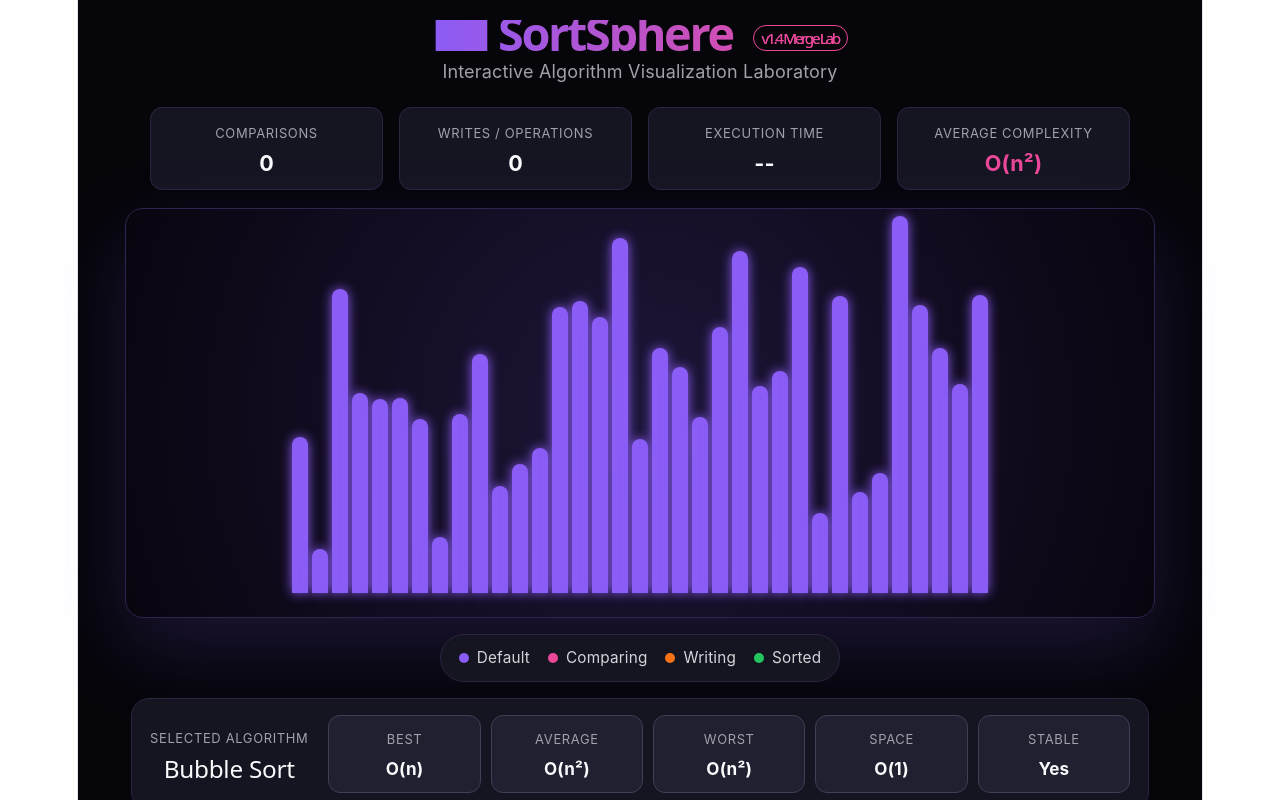
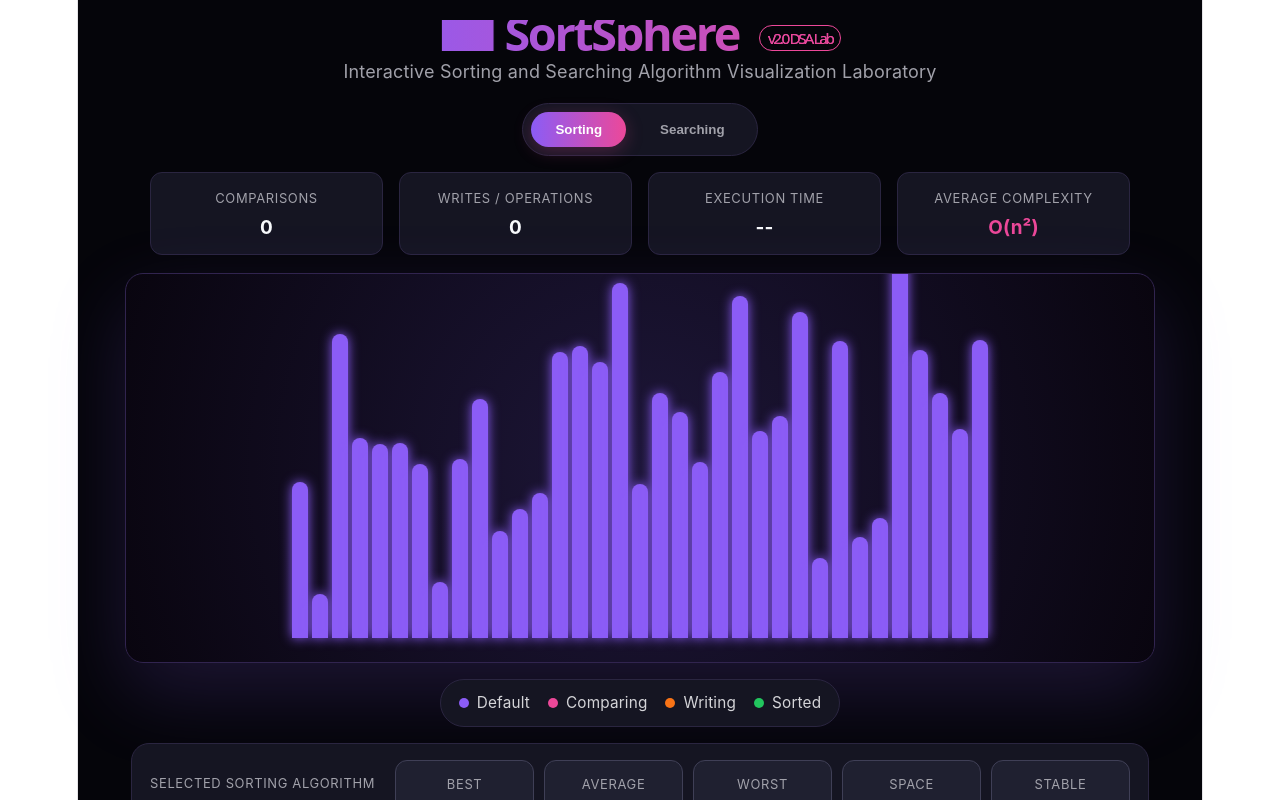
Before and after one commit to Alexy-ak06/Sortsphere, a React (Vite) app: page / in a window 1280 px wide. Shown: the top 800 px of the page. Built offline with nearby package versions, Linux system fonts and the light colour scheme.

Commit message:
SortSphere v2.0 - Added searching mode and target picker

```diff
--- a/src/App.jsx
+++ b/src/App.jsx
@@ -1,28 +1,24 @@
 import React, { useEffect, useMemo, useState } from "react";
 import { useSortVisualizer } from "./useSortVisualizer";
+import { useSearchVisualizer } from "./useSearchVisualizer";
 
 export default function App() {
+  const [mode, setMode] = useState("Sorting");
   const [arraySize, setArraySize] = useState(35);
   const [speed, setSpeed] = useState(30);
-  const [selectedAlgorithm, setSelectedAlgorithm] = useState("Bubble Sort");
+  const [selectedSortAlgorithm, setSelectedSortAlgorithm] = useState("Bubble Sort");
+  const [selectedSearchAlgorithm, setSelectedSearchAlgorithm] = useState("Linear Search");
+  const [targetValue, setTargetValue] = useState(120);
 
-  const {
-    array,
-    barColors,
-    isSorting,
-    metrics,
-    generateNewArray,
-    runBubbleSort,
-    runSelectionSort,
-    runInsertionSort,
-    runMergeSort,
-    runQuickSort,
-  } = useSortVisualizer(arraySize);
+  const sortVisualizer = useSortVisualizer(arraySize);
+  const searchVisualizer = useSearchVisualizer(arraySize);
 
-  const algorithmRegistry = useMemo(
+  const isSortingMode = mode === "Sorting";
+
+  const sortingRegistry = useMemo(
     () => ({
       "Bubble Sort": {
-        action: runBubbleSort,
+        action: sortVisualizer.runBubbleSort,
         best: "O(n)",
         average: "O(n²)",
         worst: "O(n²)",
@@ -30,7 +26,7 @@ export default function App() {
         stable: "Yes",
       },
       "Selection Sort": {
-        action: runSelectionSort,
+        action: sortVisualizer.runSelectionSort,
         best: "O(n²)",
         average: "O(n²)",
         worst: "O(n²)",
@@ -38,7 +34,7 @@ export default function App() {
         stable: "No",
       },
       "Insertion Sort": {
-        action: runInsertionSort,
+        action: sortVisualizer.runInsertionSort,
         best: "O(n)",
         average: "O(n²)",
         worst: "O(n²)",
@@ -46,7 +42,7 @@ export default function App() {
         stable: "Yes",
       },
       "Merge Sort": {
-        action: runMergeSort,
+        action: sortVisualizer.runMergeSort,
         best: "O(n log n)",
         average: "O(n log n)",
         worst: "O(n log n)",
@@ -54,7 +50,7 @@ export default function App() {
         stable: "Yes",
       },
       "Quick Sort": {
-  action: runQuickSort,
+        action: sortVisualizer.runQuickSort,
         best: "O(n log n)",
         average: "O(n log n)",
         worst: "O(n²)",
@@ -62,46 +58,134 @@ export default function App() {
         stable: "No",
       },
     }),
-    [runBubbleSort, runSelectionSort, runInsertionSort, runMergeSort, runQuickSort]
+    [
+      sortVisualizer.runBubbleSort,
+      sortVisualizer.runSelectionSort,
+      sortVisualizer.runInsertionSort,
+      sortVisualizer.runMergeSort,
+      sortVisualizer.runQuickSort,
+    ]
   );
 
+  const searchingRegistry = useMemo(
+    () => ({
+      "Linear Search": {
+        action: searchVisualizer.runLinearSearch,
+        best: "O(1)",
+        average: "O(n)",
+        worst: "O(n)",
+        space: "O(1)",
+        requirement: "Unsorted array",
+      },
+      "Binary Search": {
+        action: searchVisualizer.runBinarySearch,
+        best: "O(1)",
+        average: "O(log n)",
+        worst: "O(log n)",
+        space: "O(1)",
+        requirement: "Sorted array",
+      },
+    }),
+    [searchVisualizer.runLinearSearch, searchVisualizer.runBinarySearch]
+  );
+
+  const activeArray = isSortingMode ? sortVisualizer.array : searchVisualizer.array;
+  const activeColors = isSortingMode ? sortVisualizer.barColors : searchVisualizer.barColors;
+  const activeMetrics = isSortingMode ? sortVisualizer.metrics : searchVisualizer.metrics;
+  const isRunning = isSortingMode ? sortVisualizer.isSorting : searchVisualizer.isSearching;
+
+  const activeAlgorithm = isSortingMode
+    ? sortingRegistry[selectedSortAlgorithm]
+    : searchingRegistry[selectedSearchAlgorithm];
 useEffect(() => {
-    generateNewArray();
-  }, [arraySize, generateNewArray]);
+  if (isSortingMode) {
+    sortVisualizer.generateNewArray();
+  } else {
+    searchVisualizer.generateNewArray(
+      selectedSearchAlgorithm === "Binary Search"
+    );
+  }
+}, [
+  arraySize,
+  mode,
+  selectedSearchAlgorithm,
+  sortVisualizer.generateNewArray,
+  searchVisualizer.generateNewArray,
+]);
 
-  const activeAlgorithm = algorithmRegistry[selectedAlgorithm];
+
+  const handleGenerate = () => {
+    if (isSortingMode) {
+      sortVisualizer.generateNewArray();
+    } else {
+      searchVisualizer.generateNewArray(selectedSearchAlgorithm === "Binary Search");
+    }
+  };
 
   const handleStart = async () => {
-    if (isSorting) return;
+    if (isRunning) return;
+
+    if (isSortingMode) {
       await activeAlgorithm.action(speed);
+    } else {
+      await activeAlgorithm.action(Number(targetValue), speed);
+    }
   };
 
   return (
     <div style={styles.dashboardContainer}>
       <header style={styles.header}>
         <h1 style={styles.logo}>
-          🌌 SortSphere <span style={styles.badge}>v1.4 Merge Lab</span>
+          🌌 SortSphere <span style={styles.badge}>v2.0 DSA Lab</span>
         </h1>
         <p style={styles.subtitle}>
-          Interactive Algorithm Visualization Laboratory
+          Interactive Sorting and Searching Algorithm Visualization Laboratory
         </p>
       </header>
+
+      <section style={styles.modePanel}>
+        <button
+          onClick={() => setMode("Sorting")}
+          disabled={isRunning}
+          style={{
+            ...styles.modeButton,
+            ...(mode === "Sorting" ? styles.modeButtonActive : {}),
+          }}
+        >
+          Sorting
+        </button>
+
+        <button
+          onClick={() => setMode("Searching")}
+          disabled={isRunning}
+          style={{
+            ...styles.modeButton,
+            ...(mode === "Searching" ? styles.modeButtonActive : {}),
+          }}
+        >
+          Searching
+        </button>
+      </section>
 
       <section style={styles.hudPanel}>
         <div style={styles.metricCard}>
           <span style={styles.metricLabel}>Comparisons</span>
-          <span style={styles.metricValue}>{metrics.comparisons}</span>
+          <span style={styles.metricValue}>{activeMetrics.comparisons}</span>
         </div>
 
         <div style={styles.metricCard}>
-          <span style={styles.metricLabel}>Writes / Operations</span>
-          <span style={styles.metricValue}>{metrics.swaps}</span>
+          <span style={styles.metricLabel}>
+            {isSortingMode ? "Writes / Operations" : "Result"}
+          </span>
+          <span style={styles.metricValue}>
+            {isSortingMode ? activeMetrics.swaps : activeMetrics.result}
+          </span>
         </div>
 
         <div style={styles.metricCard}>
           <span style={styles.metricLabel}>Execution Time</span>
           <span style={styles.metricValue}>
-            {metrics.timeElapsed ? `${metrics.timeElapsed}ms` : "--"}
+            {activeMetrics.timeElapsed ? `${activeMetrics.timeElapsed}ms` : "--"}
           </span>
         </div>
 
@@ -114,18 +198,18 @@ export default function App() {
       </section>
 
       <main style={styles.stage}>
-        {array.map((value, idx) => (
+        {activeArray.map((value, idx) => (
           <div
             key={idx}
+            title={`${value}`}
             style={{
-              width: `${Math.max(4, 560 / array.length)}px`,
+              width: `${Math.max(4, 560 / activeArray.length)}px`,
               height: `${value}px`,
-              backgroundColor: barColors[idx],
-              boxShadow: `0 0 12px ${barColors[idx]}`,
+              backgroundColor: activeColors[idx],
+              boxShadow: `0 0 12px ${activeColors[idx]}`,
               margin: "0 2px",
               borderRadius: "8px 8px 0 0",
-              transition:
-                "background-color 0.05s ease, height 0.05s ease, box-shadow 0.05s ease",
+              transition: "background-color 0.05s ease, height 0.05s ease, box-shadow 0.05s ease",
             }}
           />
         ))}
@@ -138,22 +222,30 @@ export default function App() {
         </div>
         <div style={styles.legendItem}>
           <span style={{ ...styles.legendDot, backgroundColor: "#ec4899" }} />
-          Comparing
+          {isSortingMode ? "Comparing" : "Checking"}
         </div>
         <div style={styles.legendItem}>
           <span style={{ ...styles.legendDot, backgroundColor: "#f97316" }} />
-          Writing
+          {isSortingMode ? "Writing" : "Active"}
         </div>
         <div style={styles.legendItem}>
           <span style={{ ...styles.legendDot, backgroundColor: "#22c55e" }} />
-          Sorted
+          {isSortingMode ? "Sorted" : "Found"}
         </div>
+        {!isSortingMode && (
+          <div style={styles.legendItem}>
+            <span style={{ ...styles.legendDot, backgroundColor: "#ef4444" }} />
+            Rejected
+          </div>
+        )}
       </section>
 
       <section style={styles.algorithmInfo}>
         <div>
-          <span style={styles.infoLabel}>Selected Algorithm</span>
-          <h2 style={styles.infoTitle}>{selectedAlgorithm}</h2>
+          <span style={styles.infoLabel}>Selected {mode} Algorithm</span>
+          <h2 style={styles.infoTitle}>
+            {isSortingMode ? selectedSortAlgorithm : selectedSearchAlgorithm}
+          </h2>
         </div>
 
         <div style={styles.infoGrid}>
@@ -174,26 +266,41 @@ export default function App() {
             <strong style={styles.infoValue}>{activeAlgorithm.space}</strong>
           </div>
           <div style={styles.infoCard}>
-            <span style={styles.infoLabel}>Stable</span>
-            <strong style={styles.infoValue}>{activeAlgorithm.stable}</strong>
+            <span style={styles.infoLabel}>
+              {isSortingMode ? "Stable" : "Requirement"}
+            </span>
+            <strong style={styles.infoValue}>
+              {isSortingMode ? activeAlgorithm.stable : activeAlgorithm.requirement}
+            </strong>
           </div>
         </div>
       </section>
 
-      <section style={styles.controlPanel}>
+      <section
+        style={{
+          ...styles.controlPanel,
+          gridTemplateColumns: isSortingMode ? "1fr 1fr 1fr auto" : "1fr 1fr 1fr 1fr auto"
+        }}
+      >
         <div style={styles.controlGroup}>
           <label style={styles.controlLabel}>Algorithm</label>
           <select
-            value={selectedAlgorithm}
-            disabled={isSorting}
-            onChange={(event) => setSelectedAlgorithm(event.target.value)}
+            value={isSortingMode ? selectedSortAlgorithm : selectedSearchAlgorithm}
+            disabled={isRunning}
+            onChange={(event) =>
+              isSortingMode
+                ? setSelectedSortAlgorithm(event.target.value)
+                : setSelectedSearchAlgorithm(event.target.value)
+            }
             style={styles.select}
           >
-            {Object.keys(algorithmRegistry).map((algorithm) => (
+            {Object.keys(isSortingMode ? sortingRegistry : searchingRegistry).map(
+              (algorithm) => (
                 <option key={algorithm} value={algorithm}>
                   {algorithm}
                 </option>
-            ))}
+              )
+            )}
           </select>
         </div>
 
@@ -204,7 +311,7 @@ export default function App() {
             min="5"
             max="120"
             value={speed}
-            disabled={isSorting}
+            disabled={isRunning}
             onChange={(event) => setSpeed(Number(event.target.value))}
             style={styles.slider}
           />
@@ -217,35 +324,65 @@ export default function App() {
             min="10"
             max="80"
             value={arraySize}
-            disabled={isSorting}
+            disabled={isRunning}
             onChange={(event) => setArraySize(Number(event.target.value))}
             style={styles.slider}
           />
         </div>
 
+        {!isSortingMode && (
+          <div style={styles.controlGroup}>
+            <label style={styles.controlLabel}>Target Value</label>
+            <input
+              type="number"
+              value={targetValue}
+              disabled={isRunning}
+              onChange={(event) => setTargetValue(event.target.value)}
+              style={styles.input}
+            />
+          </div>
+        )}
+
         <div style={styles.actionGroup}>
           <button
-            onClick={generateNewArray}
-            disabled={isSorting}
+            onClick={handleGenerate}
+            disabled={isRunning}
             style={{
               ...styles.btn,
               ...styles.btnSecondary,
-              opacity: isSorting ? 0.5 : 1,
+              opacity: isRunning ? 0.5 : 1,
             }}
           >
+          {!isSortingMode && (
+  <button
+    onClick={() => {
+      const randomValue =
+        activeArray[Math.floor(Math.random() * activeArray.length)];
+      setTargetValue(randomValue);
+    }}
+    disabled={isRunning}
+    style={{
+      ...styles.btn,
+      ...styles.btnSecondary,
+      opacity: isRunning ? 0.5 : 1,
+    }}
+  >
+    Pick Target
+  </button>
+)}
             Generate Array
           </button>
 
           <button
             onClick={handleStart}
-            disabled={isSorting}
+            disabled={isRunning}
             style={{
               ...styles.btn,
               ...styles.btnPrimary,
-              opacity: isSorting ? 0.5 : 1,
+              opacity: isRunning ? 0.5 : 1,
             }}
           >
-            {isSorting ? "Engine Active..." : "Start Sorting"}
+            {isRunning ? "Engine Active..." : isSortingMode ? "Start Sorting" : "Start Search"}
           </button>
         </div>
       </section>
@@ -267,7 +404,7 @@ const styles = {
   },
   header: {
     textAlign: "center",
-    marginBottom: "22px",
+    marginBottom: "18px",
   },
   logo: {
     fontSize: "2.6rem",
@@ -294,6 +431,30 @@ const styles = {
     fontSize: "1rem",
     margin: 0,
   },
+  modePanel: {
+    display: "flex",
+    gap: "10px",
+    background: "#151522",
+    border: "1px solid #2a2540",
+    borderRadius: "999px",
+    padding: "8px",
+    marginBottom: "16px",
+  },
+  modeButton: {
+    padding: "10px 24px",
+    borderRadius: "999px",
+    border: "none",
+    cursor: "pointer",
+    background: "transparent",
+    color: "#a1a1aa",
+    fontWeight: "700",
+    transition: "all 0.2s ease",
+  },
+  modeButtonActive: {
+    background: "linear-gradient(to right, #8b5cf6, #ec4899)",
+    color: "#ffffff",
+    boxShadow: "0 4px 18px rgba(236, 72, 153, 0.25)",
+  },
   hudPanel: {
     display: "flex",
     gap: "16px",
@@ -318,7 +479,7 @@ const styles = {
     color: "#a1a1aa",
   },
   metricValue: {
-    fontSize: "1.2rem",
+    fontSize: "1.05rem",
     fontWeight: "700",
     color: "#f8fafc",
   },
@@ -326,7 +487,7 @@ const styles = {
     display: "flex",
     alignItems: "flex-end",
     justifyContent: "center",
-    height: "360px",
+    height: "340px",
     width: "100%",
     maxWidth: "980px",
     background: "radial-gradient(circle at center, #1d1638 0%, #09050f 100%)",
@@ -349,6 +510,7 @@ const styles = {
     marginBottom: "16px",
     color: "#d4d4d8",
     fontSize: "0.85rem",
+    flexWrap: "wrap",
   },
   legendItem: {
     display: "flex",
@@ -402,7 +564,7 @@ const styles = {
   },
   infoValue: {
     color: "#f8fafc",
-    fontSize: "0.95rem",
+    fontSize: "0.9rem",
   },
   controlPanel: {
     width: "100%",
@@ -412,9 +574,9 @@ const styles = {
     borderRadius: "18px",
     padding: "18px",
     display: "grid",
-    gridTemplateColumns: "1fr 1fr 1fr auto",
     gap: "16px",
     alignItems: "end",
+    transition: "grid-template-columns 0.15s ease",
   },
   controlGroup: {
     display: "flex",
@@ -427,6 +589,14 @@ const styles = {
     fontWeight: "600",
   },
   select: {
+    backgroundColor: "#1f2030",
+    color: "#f8fafc",
+    border: "1px solid #3f3f56",
+    borderRadius: "10px",
+    padding: "12px",
+    outline: "none",
+  },
+  input: {
     backgroundColor: "#1f2030",
     color: "#f8fafc",
     border: "1px solid #3f3f56",
--- /dev/null
+++ b/src/useSearchVisualizer.js
@@ -0,0 +1,178 @@
+import { useCallback, useRef, useState } from "react";
+
+const defaultColor = "#8b5cf6";
+const checkingColor = "#ec4899";
+const foundColor = "#22c55e";
+const rejectedColor = "#ef4444";
+
+const sleep = (ms) => new Promise((resolve) => setTimeout(resolve, ms));
+
+export function useSearchVisualizer(size = 35) {
+  const [array, setArray] = useState([]);
+  const [barColors, setBarColors] = useState([]);
+  const [isSearching, setIsSearching] = useState(false);
+  const [metrics, setMetrics] = useState({
+    comparisons: 0,
+    timeElapsed: 0,
+    result: "Idle",
+  });
+
+  const activeSearchToken = useRef(0);
+
+  const generateNewArray = useCallback(
+    (shouldSort = false) => {
+      activeSearchToken.current++;
+      setIsSearching(false);
+
+      let values = Array.from(
+        { length: size },
+        () => Math.floor(Math.random() * 340) + 40
+      );
+
+      if (shouldSort) {
+        values.sort((a, b) => a - b);
+      }
+
+      setArray(values);
+      setBarColors(Array(size).fill(defaultColor));
+      setMetrics({
+        comparisons: 0,
+        timeElapsed: 0,
+        result: "Idle",
+      });
+    },
+    [size]
+  );
+
+  const updateVisualizerState = (
+    currentColors,
+    comparisons,
+    result,
+    startTime
+  ) => {
+    setBarColors([...currentColors]);
+    setMetrics({
+      comparisons,
+      result,
+      timeElapsed: Math.floor(performance.now() - startTime),
+    });
+  };
+
+  const isCancelled = (token) => token !== activeSearchToken.current;
+
+  const runLinearSearch = async (target, speed = 30) => {
+    if (isSearching) return;
+
+    setIsSearching(true);
+
+    const currentToken = ++activeSearchToken.current;
+    const colors = Array(array.length).fill(defaultColor);
+    let comparisons = 0;
+    const startTime = performance.now();
+
+    for (let index = 0; index < array.length; index++) {
+      if (isCancelled(currentToken)) {
+        setIsSearching(false);
+        return;
+      }
+
+      comparisons++;
+      colors[index] = checkingColor;
+      updateVisualizerState(colors, comparisons, "Searching", startTime);
+
+      await sleep(speed);
+
+      if (array[index] === target) {
+        colors[index] = foundColor;
+        updateVisualizerState(
+          colors,
+          comparisons,
+          `Found at index ${index}`,
+          startTime
+        );
+        setIsSearching(false);
+        return;
+      }
+
+      colors[index] = rejectedColor;
+      updateVisualizerState(colors, comparisons, "Searching", startTime);
+
+      await sleep(speed);
+    }
+
+    updateVisualizerState(colors, comparisons, "Not Found", startTime);
+    setIsSearching(false);
+  };
+
+  const runBinarySearch = async (target, speed = 30) => {
+    if (isSearching) return;
+
+    setIsSearching(true);
+
+    const currentToken = ++activeSearchToken.current;
+    const colors = Array(array.length).fill(defaultColor);
+    let comparisons = 0;
+    const startTime = performance.now();
+
+    let left = 0;
+    let right = array.length - 1;
+
+    while (left <= right) {
+      if (isCancelled(currentToken)) {
+        setIsSearching(false);
+        return;
+      }
+
+      const mid = Math.floor((left + right) / 2);
+
+      comparisons++;
+      colors[mid] = checkingColor;
+      updateVisualizerState(colors, comparisons, "Searching", startTime);
+
+      await sleep(speed);
+
+      if (array[mid] === target) {
+        colors[mid] = foundColor;
+        updateVisualizerState(
+          colors,
+          comparisons,
+          `Found at index ${mid}`,
+          startTime
+        );
+        setIsSearching(false);
+        return;
+      }
+
+      if (array[mid] < target) {
+        for (let i = left; i <= mid; i++) {
+          colors[i] = rejectedColor;
+        }
+
+        left = mid + 1;
+      } else {
+        for (let i = mid; i <= right; i++) {
+          colors[i] = rejectedColor;
+        }
+
+        right = mid - 1;
+      }
+
+      updateVisualizerState(colors, comparisons, "Searching", startTime);
+
+      await sleep(speed);
+    }
+
+    updateVisualizerState(colors, comparisons, "Not Found", startTime);
+    setIsSearching(false);
+  };
+
+  return {
+    array,
+    barColors,
+    isSearching,
+    metrics,
+    generateNewArray,
+    runLinearSearch,
+    runBinarySearch,
+  };
+}
```
Lines whose indentation alone changed are shown as unchanged.
